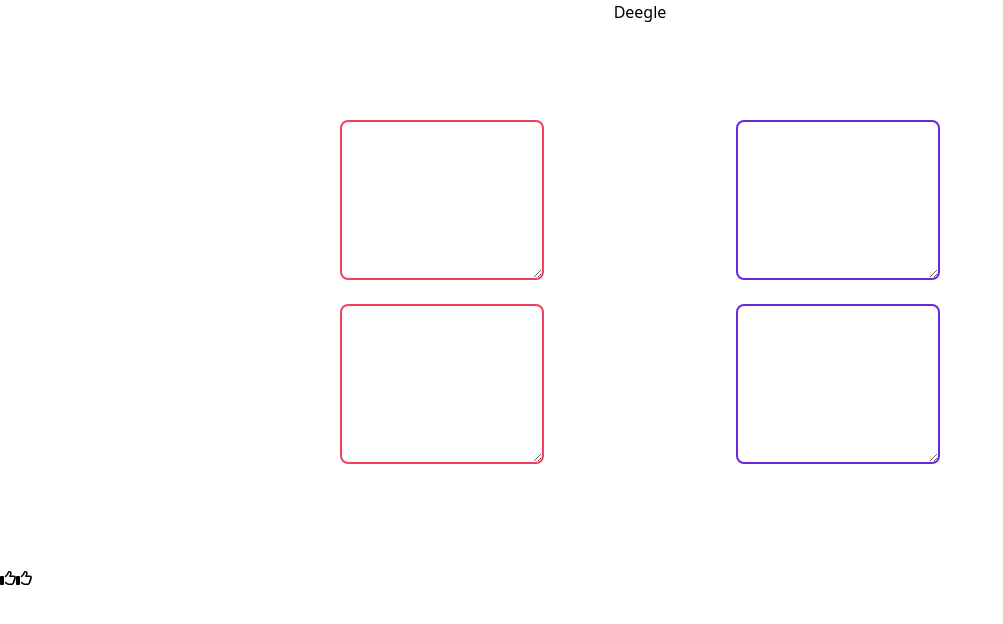
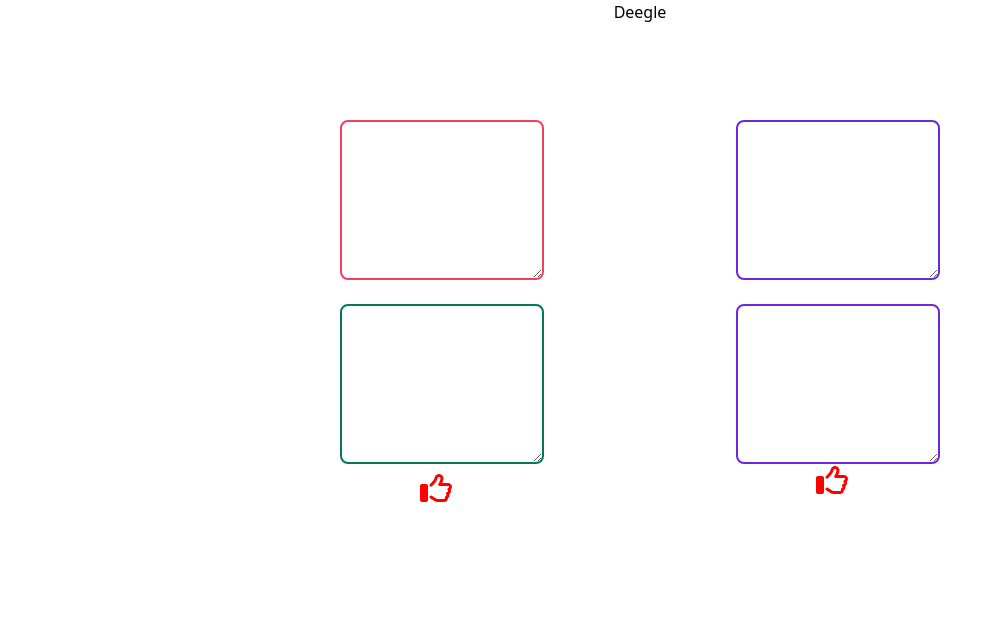
Before and after one commit to trailstem/deegle-translate-view, a Next.js app: page / in a window 1280 px wide. Shown: the top 624 px of the page, without its empty margins (0-1003 px from the left). Built offline with nearby package versions, Linux system fonts and the light colour scheme.

Commit message:
index.tsxにデザイン、基本処理を追記
Tailwindを使用したスタイリング、翻訳機能で使用しそうな枠組み（state,関数）作成

```diff
--- a/src/pages/index.tsx
+++ b/src/pages/index.tsx
@@ -2,8 +2,41 @@ import type { NextPage } from 'next'
 import Head from 'next/head'
 import { FontAwesomeIcon } from "@fortawesome/react-fontawesome" ;
 import {faThumbsUp} from  "@fortawesome/free-regular-svg-icons";
+import { useState } from 'react';
 
 const Home: NextPage = () => {
+
+  const initialValue : any = "";
+
+  //利用者がGoogle翻訳を使用して変換する際の値
+  const [googleText,ConvertWithGoogle] = useState<string>(initialValue);
+
+  //利用者がdeepleを使用して変換する際の値
+  const [deeplText,ConvertWithDeepl] = useState<string>(initialValue);
+
+
+    //利用者がGoogle翻訳を使用して変換した後の値
+    const [aftTranGoogle,effectGoogle] = useState<string>(initialValue);
+
+     //利用者がDeepl翻訳を使用して変換した後の値
+    const [aftTranDeepl,effectDeepl] = useState<string>(initialValue);
+
+  const TranslateGoogle = () => {
+    alert('Google翻訳を使用して翻訳します');
+  }
+
+  const TranslateDeeple = () => {
+    alert('Deepl翻訳を使用して翻訳します');
+  }
+
+  const GoodGoogle = () => {
+    alert('Google翻訳を高く評価しました。');
+  }
+  const GoodDeeple = () => {
+    alert('Deppleを高く評価しました。');
+
+  }
+
   return (
 
     <div className="flex-container justify-center">
@@ -20,24 +53,33 @@ const Home: NextPage = () => {
 
           <div className='m-24'>
             <div className=''>
-              <textarea className='flex border-2 w-auto  h-40 border-rose-500 rounded-lg'></textarea>
+              <textarea onChange={TranslateGoogle} className='flex border-2 w-auto  h-40 border-rose-500 rounded-lg'>
+                {googleText}
+              </textarea>
             </div>
             <div className='pt-6'>
-              <textarea className='border-2 w-auto  h-40 border-rose-500 rounded-lg '></textarea>
+              <textarea className=' flex border-2 w-auto  h-40 border-emerald-700 rounded-lg '>
+                {aftTranGoogle}
+              </textarea>
             </div>
+            <button className='fa-2x' onClick={GoodGoogle}><FontAwesomeIcon icon={faThumbsUp} className="w-48" color='red'/></button>
           </div>
 
           <div className='m-24 '>
               <div className='flex space-x-96 '>
-                <textarea className='border-2 w-auto  h-40 border-violet-700 rounded-lg '></textarea>
+                <textarea onChange={TranslateDeeple} className='border-2 w-auto  h-40 border-violet-700 rounded-lg '>
+                  {deeplText}
+                </textarea>
               </div>
               <div className='pt-6'>
-                <textarea className='border-2	w-auto 	h-40 border-violet-700 rounded-lg '></textarea>
+                <textarea className=' flex border-2	w-auto 	h-40 border-violet-700 rounded-lg '>
+                  {aftTranDeepl}
+                </textarea>
               </div>
+              <button className='fa-2x' onClick={GoodDeeple}><FontAwesomeIcon icon={faThumbsUp} className="flex w-48"  color='red'/></button>
+
           </div>
         </div>
-        <FontAwesomeIcon icon={faThumbsUp} />
-        <FontAwesomeIcon icon={faThumbsUp} />
       </div>
       </main>
 
@@ -46,5 +88,4 @@ const Home: NextPage = () => {
     </div>
   )
 }
-
 export default Home
```
